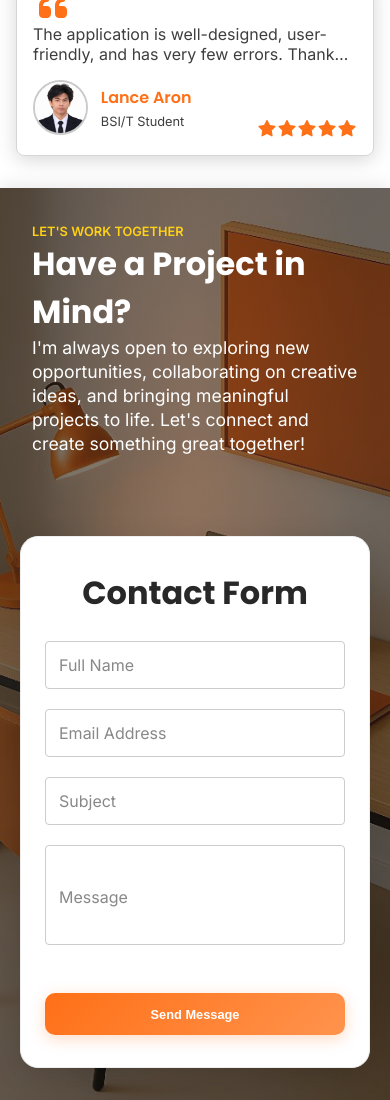
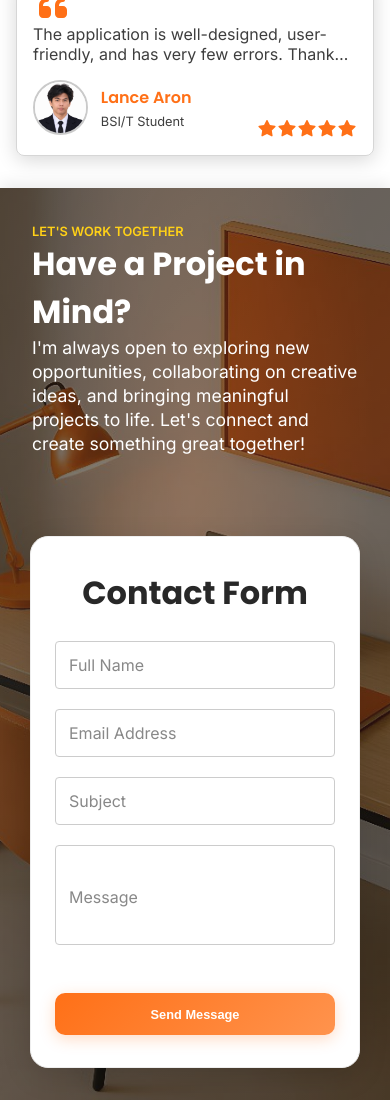
Before and after one commit to Hydrogen86/my-portfolio-react, a React (Vite) app: page / in a window 390 px wide. Shown: the part 5179-6279 px from the top of the page. Built offline with nearby package versions, Linux system fonts and the light colour scheme.

Commit message:
Adjust form width

```diff
--- a/src/css/Contact.css
+++ b/src/css/Contact.css
@@ -51,7 +51,7 @@
 }
 
 .contact-section form {
-    width: clamp(350px, 80vw, 500px);
+    width: clamp(330px, 80vw, 500px);
     padding: 2rem 1.5rem;
     z-index: 2;
     position: relative;
```
